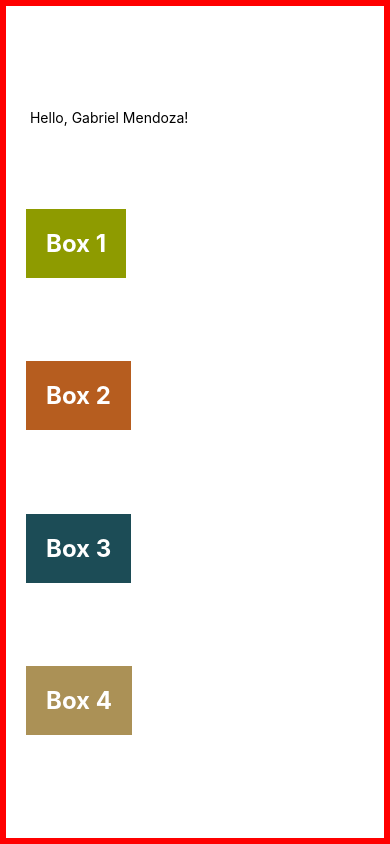
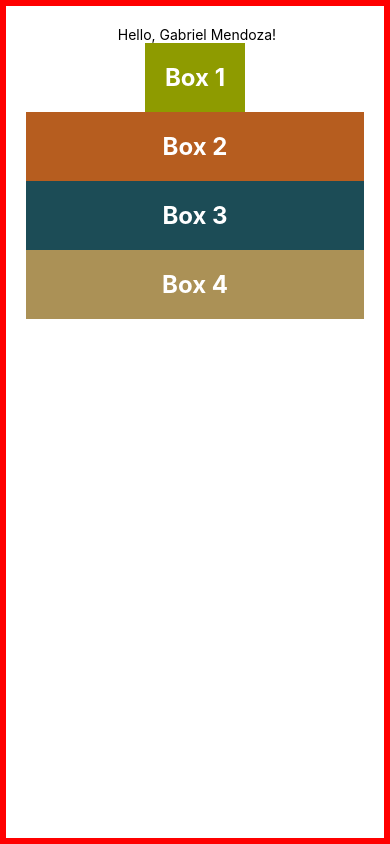
Before and after one commit to GabTheGreat25/Mobile-Prac-React-Native, a React Native app: screen / in a window 390 px wide. Built offline with nearby package versions, Linux system fonts and the light colour scheme.

Commit message:
Simple alignSelf

```diff
--- a/App.js
+++ b/App.js
@@ -6,7 +6,9 @@ export default function App() {
     <>
       <View style={styles.container}>
         <Greet name="Gabriel Mendoza" />
-        <Box style={{ backgroundColor: "#8e9b00" }}>Box 1</Box>
+        <Box style={{ backgroundColor: "#8e9b00", alignSelf: "center" }}>
+          Box 1
+        </Box>
         <Box style={{ backgroundColor: "#b65d1f" }}>Box 2</Box>
         <Box style={{ backgroundColor: "#1c4c56" }}>Box 3</Box>
         <Box style={{ backgroundColor: "#ab9156" }}>Box 4</Box>
@@ -18,9 +20,6 @@ export default function App() {
 const styles = StyleSheet.create({
   container: {
     flex: 1,
-    flexDirection: "column",
-    alignItems: "baseline", //? stretch, baseline
-    justifyContent: "space-evenly",
     backgroundColor: "#fff",
     padding: 20,
     borderWidth: 6,
```
